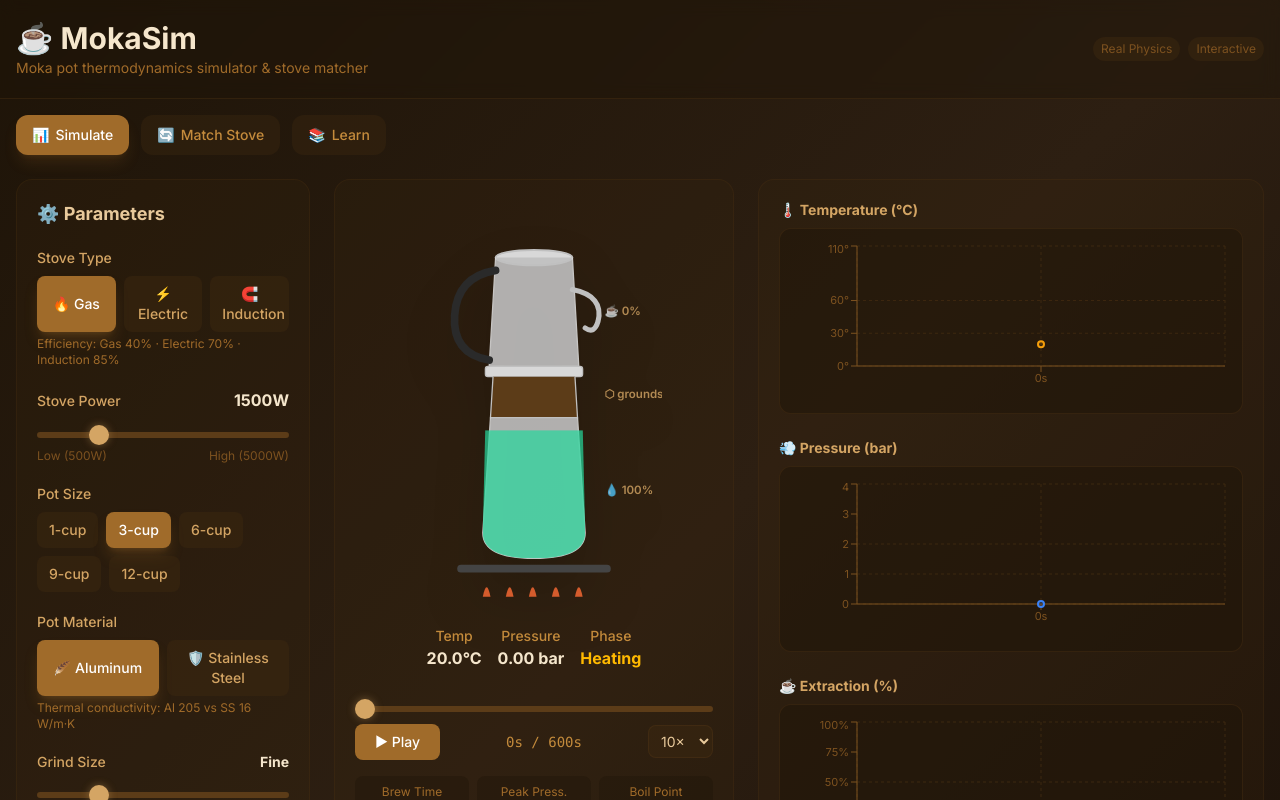
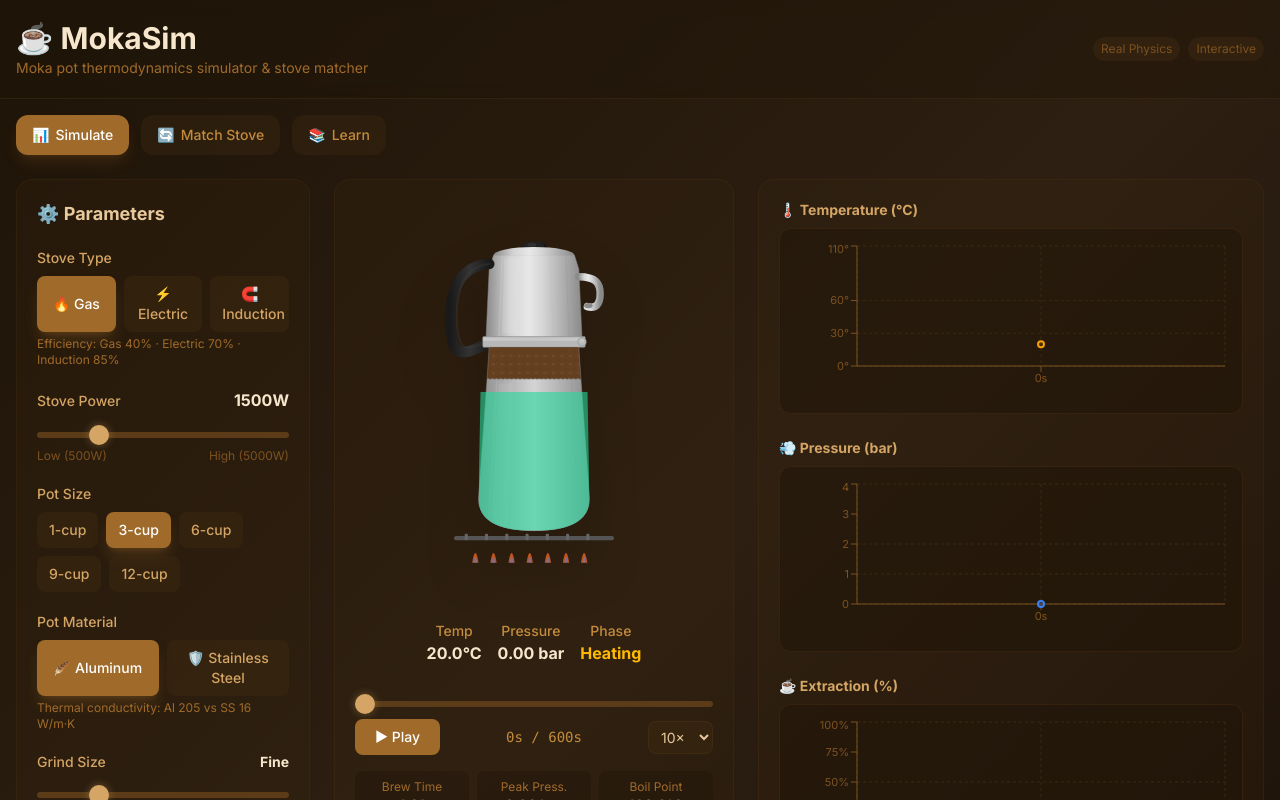
Before and after one commit to tarantellijacob3-Alfred/moka-pot-sim, a React (Vite) app: page / in a window 1280 px wide. Shown: the top 800 px of the page. Built offline with nearby package versions, Linux system fonts and the light colour scheme.

Commit message:
traditional moka pot design: octagonal body, bakelite handle/knob, blue inner flames, metallic gradients, safety valve

```diff
--- a/src/components/MokaPotDiagram.tsx
+++ b/src/components/MokaPotDiagram.tsx
@@ -11,135 +11,268 @@ export default function MokaPotDiagram({ currentPoint, potMaterial }: Props) {
   const pressure = currentPoint?.pressure || 0
   const extraction = currentPoint?.extractionPct || 0
 
-  // Water level decreases as extraction progresses
   const waterLevel = Math.max(0, 100 - extraction)
-  // Coffee level in upper chamber increases
   const coffeeLevel = extraction
 
-  // Color based on temperature
-  const waterHue = Math.max(0, 200 - (temp / 100) * 200) // blue → red
+  // Water color based on temperature
+  const waterHue = Math.max(0, 200 - (temp / 100) * 200)
   const waterColor = `hsl(${waterHue}, 70%, 50%)`
 
-  // Steam bubbles visible when near boiling
   const showBubbles = temp > 85
-  const showSteam = phase === 'brewing' || (temp > 95)
+  const showSteam = phase === 'brewing' || temp > 95
 
-  const potColor = potMaterial === 'aluminum' ? '#c0c0c0' : '#808080'
-  const potHighlight = potMaterial === 'aluminum' ? '#d8d8d8' : '#999'
+  // Material colors
+  const potBody = potMaterial === 'aluminum' ? '#b8b8b8' : '#707070'
+  const potLight = potMaterial === 'aluminum' ? '#d4d4d4' : '#909090'
+  const potDark = potMaterial === 'aluminum' ? '#8a8a8a' : '#505050'
+  const potShine = potMaterial === 'aluminum' ? '#e8e8e8' : '#a0a0a0'
 
   return (
     <div className="flex flex-col items-center">
-      <svg viewBox="0 0 200 320" className="w-48 sm:w-56 md:w-64 drop-shadow-2xl">
-        {/* Steam coming out of top */}
+      <svg viewBox="0 0 240 380" className="w-48 sm:w-56 md:w-64 drop-shadow-2xl">
+        <defs>
+          {/* Metallic gradient for pot body */}
+          <linearGradient id="potGradient" x1="0" y1="0" x2="1" y2="0">
+            <stop offset="0%" stopColor={potDark} />
+            <stop offset="25%" stopColor={potLight} />
+            <stop offset="45%" stopColor={potShine} />
+            <stop offset="60%" stopColor={potLight} />
+            <stop offset="100%" stopColor={potDark} />
+          </linearGradient>
+          <linearGradient id="potGradientDark" x1="0" y1="0" x2="1" y2="0">
+            <stop offset="0%" stopColor={potDark} />
+            <stop offset="30%" stopColor={potBody} />
+            <stop offset="50%" stopColor={potLight} />
+            <stop offset="70%" stopColor={potBody} />
+            <stop offset="100%" stopColor={potDark} />
+          </linearGradient>
+          {/* Lid knob gradient */}
+          <radialGradient id="knobGradient" cx="40%" cy="35%">
+            <stop offset="0%" stopColor="#333" />
+            <stop offset="100%" stopColor="#111" />
+          </radialGradient>
+          {/* Handle gradient */}
+          <linearGradient id="handleGradient" x1="0" y1="0" x2="1" y2="0">
+            <stop offset="0%" stopColor="#1a1a1a" />
+            <stop offset="50%" stopColor="#333" />
+            <stop offset="100%" stopColor="#1a1a1a" />
+          </linearGradient>
+        </defs>
+
+        {/* ====== STEAM ====== */}
         {showSteam && (
-          <g className="animate-pulse">
-            {[0, 1, 2].map(i => (
+          <g opacity="0.6">
+            {[0, 1, 2, 3, 4].map(i => (
               <g key={i}>
-                <circle
-                  cx={85 + i * 15}
-                  cy={25 - i * 8}
-                  r={4 + i}
-                  fill="rgba(255,255,255,0.15)"
+                <path
+                  d={`M ${105 + i * 8} 42 Q ${100 + i * 8} ${25 - i * 3} ${108 + i * 8} ${10 - i * 2}`}
+                  fill="none"
+                  stroke="rgba(255,255,255,0.2)"
+                  strokeWidth="3"
+                  strokeLinecap="round"
                 >
                   <animate
-                    attributeName="cy"
-                    values={`${25 - i * 8};${5 - i * 8};${25 - i * 8}`}
-                    dur={`${2 + i * 0.5}s`}
+                    attributeName="opacity"
+                    values="0.3;0.05;0.3"
+                    dur={`${1.5 + i * 0.4}s`}
                     repeatCount="indefinite"
                   />
                   <animate
-                    attributeName="opacity"
-                    values="0.3;0.05;0.3"
-                    dur={`${2 + i * 0.5}s`}
+                    attributeName="d"
+                    values={`M ${105 + i * 8} 42 Q ${100 + i * 8} ${25 - i * 3} ${108 + i * 8} ${10 - i * 2};M ${105 + i * 8} 42 Q ${112 + i * 8} ${20 - i * 3} ${103 + i * 8} ${5 - i * 2};M ${105 + i * 8} 42 Q ${100 + i * 8} ${25 - i * 3} ${108 + i * 8} ${10 - i * 2}`}
+                    dur={`${2 + i * 0.3}s`}
                     repeatCount="indefinite"
                   />
-                </circle>
+                </path>
               </g>
             ))}
           </g>
         )}
 
-        {/* === UPPER CHAMBER (collector) === */}
-        {/* Lid / top */}
-        <ellipse cx="100" cy="45" rx="30" ry="6" fill={potHighlight} stroke={potColor} strokeWidth="1.5" />
+        {/* ====== LID KNOB (black bakelite) ====== */}
+        <ellipse cx="120" cy="44" rx="12" ry="5" fill="url(#knobGradient)" />
+        <rect x="112" y="44" width="16" height="6" rx="2" fill="url(#knobGradient)" />
+        <ellipse cx="120" cy="43" rx="10" ry="4" fill="#222" />
+        <ellipse cx="118" cy="42" rx="4" ry="2" fill="#444" opacity="0.4" />
 
-        {/* Upper body */}
+        {/* ====== LID ====== */}
+        <ellipse cx="120" cy="52" rx="38" ry="8" fill="url(#potGradient)" />
         <path
-          d={`M 70 45 L 65 130 L 135 130 L 130 45`}
-          fill={potColor}
-          stroke={potHighlight}
-          strokeWidth="1"
-          opacity="0.9"
+          d="M 82 52 Q 82 56 120 58 Q 158 56 158 52"
+          fill={potDark}
+          opacity="0.3"
+        />
+
+        {/* ====== UPPER CHAMBER (octagonal/faceted look) ====== */}
+        <path
+          d="M 82 52 L 78 65 L 75 130 L 165 130 L 162 65 L 158 52"
+          fill="url(#potGradient)"
+          stroke={potDark}
+          strokeWidth="0.5"
+        />
+        {/* Facet lines to suggest octagonal shape */}
+        <line x1="90" y1="54" x2="87" y2="130" stroke={potShine} strokeWidth="0.5" opacity="0.4" />
+        <line x1="150" y1="54" x2="153" y2="130" stroke={potDark} strokeWidth="0.5" opacity="0.4" />
+        <line x1="105" y1="52" x2="102" y2="130" stroke={potShine} strokeWidth="0.3" opacity="0.2" />
+        <line x1="135" y1="52" x2="138" y2="130" stroke={potDark} strokeWidth="0.3" opacity="0.2" />
+
+        {/* Shine highlight on upper body */}
+        <path
+          d="M 92 55 L 90 125 L 105 125 L 107 55"
+          fill={potShine}
+          opacity="0.15"
         />
 
         {/* Coffee filling upper chamber */}
         {coffeeLevel > 0 && (
+          <>
             <clipPath id="upperChamber">
-            <path d={`M 68 50 L 65 130 L 135 130 L 132 50 Z`} />
+              <path d="M 78 56 L 75 130 L 165 130 L 162 56 Z" />
             </clipPath>
-        )}
-        {coffeeLevel > 0 && (
             <rect
-            x="65"
-            y={130 - (coffeeLevel / 100) * 75}
-            width="70"
-            height={(coffeeLevel / 100) * 75}
+              x="75"
+              y={130 - (coffeeLevel / 100) * 70}
+              width="90"
+              height={(coffeeLevel / 100) * 70}
               fill="#3d1a00"
               clipPath="url(#upperChamber)"
-            opacity="0.85"
+              opacity="0.8"
             >
               <animate
                 attributeName="opacity"
-              values="0.75;0.9;0.75"
-              dur="1.5s"
+                values="0.7;0.85;0.7"
+                dur="2s"
                 repeatCount="indefinite"
               />
             </rect>
+            {/* Coffee surface shine */}
+            <line
+              x1="80"
+              y1={130 - (coffeeLevel / 100) * 70}
+              x2="160"
+              y2={130 - (coffeeLevel / 100) * 70}
+              stroke="#5c2a00"
+              strokeWidth="1.5"
+              clipPath="url(#upperChamber)"
+              opacity="0.6"
+            />
+          </>
         )}
 
-        {/* Spout */}
+        {/* ====== SPOUT ====== */}
         <path
-          d="M 130 70 Q 155 75 150 95 Q 147 105 140 100"
+          d="M 162 72 C 178 72 182 78 182 88 C 182 98 178 102 170 100"
           fill="none"
-          stroke={potColor}
-          strokeWidth="4"
+          stroke="url(#potGradient)"
+          strokeWidth="7"
+          strokeLinecap="round"
+        />
+        <path
+          d="M 162 72 C 176 72 180 77 180 87 C 180 96 176 99 170 98"
+          fill="none"
+          stroke={potShine}
+          strokeWidth="1"
+          opacity="0.3"
+        />
+        {/* Spout opening */}
+        <ellipse cx="171" cy="99" rx="4" ry="2.5" fill={potDark} />
+
+        {/* ====== HANDLE (black bakelite, curved) ====== */}
+        <path
+          d="M 78 60 C 45 62 40 95 42 120 C 44 145 50 148 75 135"
+          fill="none"
+          stroke="url(#handleGradient)"
+          strokeWidth="10"
+          strokeLinecap="round"
+          strokeLinejoin="round"
+        />
+        {/* Handle inner highlight */}
+        <path
+          d="M 78 60 C 50 62 46 95 48 118 C 50 140 54 143 75 133"
+          fill="none"
+          stroke="#444"
+          strokeWidth="2"
+          opacity="0.3"
           strokeLinecap="round"
         />
 
-        {/* Handle */}
+        {/* ====== WAIST / JOINT BAND ====== */}
+        <rect x="72" y="128" width="96" height="10" rx="1" fill={potBody} stroke={potDark} strokeWidth="0.5" />
+        <rect x="72" y="129" width="96" height="3" fill={potShine} opacity="0.3" />
+        {/* Safety valve bump */}
+        <circle cx="165" cy="133" r="4" fill={potBody} stroke={potDark} strokeWidth="0.5" />
+        <circle cx="165" cy="132" r="2" fill={potShine} opacity="0.3" />
+
+        {/* ====== FILTER BASKET (inside, visible through cross-section feel) ====== */}
         <path
-          d="M 70 55 Q 40 60 38 90 Q 36 120 65 125"
-          fill="none"
-          stroke="#2a2a2a"
-          strokeWidth="6"
-          strokeLinecap="round"
+          d="M 78 138 L 76 168 L 164 168 L 162 138"
+          fill="#6b4423"
+          stroke={potDark}
+          strokeWidth="0.5"
+          opacity="0.9"
+        />
+        {/* Grounds texture */}
+        <pattern id="groundsPattern" x="0" y="0" width="8" height="8" patternUnits="userSpaceOnUse">
+          <circle cx="2" cy="2" r="1.2" fill="#8B5E3C" opacity="0.6" />
+          <circle cx="6" cy="6" r="1" fill="#4a2c0a" opacity="0.4" />
+          <circle cx="5" cy="2" r="0.8" fill="#7a4a28" opacity="0.5" />
+        </pattern>
+        <rect x="78" y="140" width="84" height="26" fill="url(#groundsPattern)" opacity="0.7" />
+        {/* Perforated plate line */}
+        <line x1="76" y1="168" x2="164" y2="168" stroke={potDark} strokeWidth="1.5" strokeDasharray="2,2" />
+
+        {/* ====== LOWER CHAMBER (boiler) ====== */}
+        <path
+          d="M 76 168 L 68 280 Q 68 310 120 310 Q 172 310 172 280 L 164 168"
+          fill="url(#potGradientDark)"
+          stroke={potDark}
+          strokeWidth="0.5"
+        />
+        {/* Facet lines on lower body */}
+        <line x1="85" y1="170" x2="78" y2="300" stroke={potShine} strokeWidth="0.5" opacity="0.3" />
+        <line x1="155" y1="170" x2="162" y2="300" stroke={potDark} strokeWidth="0.5" opacity="0.3" />
+        {/* Shine on lower body */}
+        <path
+          d="M 87 172 L 80 295 Q 82 305 95 307 L 100 172"
+          fill={potShine}
+          opacity="0.1"
         />
 
-        {/* === MIDDLE SECTION (filter/grounds) === */}
-        <rect x="62" y="130" width="76" height="8" rx="2" fill={potHighlight} stroke={potColor} strokeWidth="1" />
+        {/* Water in lower chamber */}
+        <clipPath id="lowerChamber">
+          <path d="M 70 172 L 68 280 Q 68 310 120 310 Q 172 310 172 280 L 170 172 Z" />
+        </clipPath>
+        <rect
+          x="68"
+          y={310 - (waterLevel / 100) * 130}
+          width="104"
+          height={(waterLevel / 100) * 130}
+          fill={waterColor}
+          clipPath="url(#lowerChamber)"
+          opacity="0.6"
+        />
 
-        {/* Filter basket with grounds */}
-        <path
-          d="M 68 138 L 66 170 L 134 170 L 132 138"
-          fill="#5c3c18"
-          stroke={potColor}
-          strokeWidth="1"
-        />
-        {/* Grounds texture dots */}
-        {phase === 'brewing' && (
-          <g opacity="0.6">
-            {Array.from({ length: 8 }).map((_, i) => (
+        {/* Bubbles */}
+        {showBubbles && (
+          <g clipPath="url(#lowerChamber)">
+            {[0, 1, 2, 3, 4, 5].map(i => (
               <circle
                 key={i}
-                cx={80 + (i % 4) * 15}
-                cy={148 + Math.floor(i / 4) * 12}
-                r="2"
-                fill="#8B4513"
+                cx={90 + i * 14}
+                cy={290}
+                r={1.5 + (i % 3)}
+                fill="rgba(255,255,255,0.35)"
               >
                 <animate
-                  attributeName="r"
-                  values="2;3;2"
-                  dur={`${1 + i * 0.2}s`}
+                  attributeName="cy"
+                  values={`${290};${220};${290}`}
+                  dur={`${1.2 + i * 0.25}s`}
+                  repeatCount="indefinite"
+                />
+                <animate
+                  attributeName="opacity"
+                  values="0.4;0;0.4"
+                  dur={`${1.2 + i * 0.25}s`}
                   repeatCount="indefinite"
                 />
               </circle>
@@ -147,90 +280,50 @@ export default function MokaPotDiagram({ currentPoint, potMaterial }: Props) {
           </g>
         )}
 
-        {/* === LOWER CHAMBER (boiler) === */}
+        {/* ====== STOVE GRATE ====== */}
+        <rect x="45" y="315" width="150" height="4" rx="2" fill="#555" />
+        {/* Grate bars */}
+        {[0, 1, 2, 3, 4, 5, 6].map(i => (
+          <rect key={i} x={55 + i * 19} y="313" width="3" height="6" rx="1" fill="#666" />
+        ))}
+
+        {/* Flames */}
+        <g>
+          {[0, 1, 2, 3, 4, 5, 6].map(i => (
+            <g key={i}>
+              {/* Outer flame (orange) */}
               <path
-          d="M 66 170 L 60 260 Q 60 280 100 280 Q 140 280 140 260 L 134 170"
-          fill={potColor}
-          stroke={potHighlight}
-          strokeWidth="1"
-          opacity="0.9"
-        />
-
-        {/* Water in lower chamber */}
-        <clipPath id="lowerChamber">
-          <path d="M 62 175 L 60 260 Q 60 280 100 280 Q 140 280 140 260 L 138 175 Z" />
-        </clipPath>
-        <rect
-          x="60"
-          y={280 - (waterLevel / 100) * 100}
-          width="80"
-          height={(waterLevel / 100) * 100}
-          fill={waterColor}
-          clipPath="url(#lowerChamber)"
-          opacity="0.7"
-        />
-
-        {/* Bubbles in water when heating */}
-        {showBubbles && (
-          <g clipPath="url(#lowerChamber)">
-            {[0, 1, 2, 3, 4].map(i => (
-              <circle
-                key={i}
-                cx={80 + i * 12}
-                cy={260}
-                r={2 + Math.random() * 2}
-                fill="rgba(255,255,255,0.4)"
-              >
-                <animate
-                  attributeName="cy"
-                  values={`${260};${200};${260}`}
-                  dur={`${1.5 + i * 0.3}s`}
-                  repeatCount="indefinite"
-                />
-                <animate
-                  attributeName="opacity"
-                  values="0.5;0;0.5"
-                  dur={`${1.5 + i * 0.3}s`}
-                  repeatCount="indefinite"
-                />
-              </circle>
-            ))}
-          </g>
-        )}
-
-        {/* === STOVE / HEAT SOURCE === */}
-        <rect x="40" y="285" width="120" height="6" rx="3" fill="#444" />
-        {/* Flame / heat indicators */}
-        <g>
-          {[0, 1, 2, 3, 4].map(i => (
-            <path
-              key={i}
-              d={`M ${60 + i * 18} 310 Q ${63 + i * 18} 295 ${66 + i * 18} 310`}
-              fill={phase !== 'done' ? '#ff6b35' : '#555'}
-              opacity={phase !== 'done' ? 0.8 : 0.3}
+                d={`M ${62 + i * 17} 340 Q ${65 + i * 17} ${phase !== 'done' ? 322 : 335} ${68 + i * 17} 340`}
+                fill={phase !== 'done' ? '#ff6b20' : '#444'}
+                opacity={phase !== 'done' ? 0.7 : 0.2}
               >
                 {phase !== 'done' && (
                   <animate
                     attributeName="d"
-                  values={`M ${60 + i * 18} 310 Q ${63 + i * 18} 295 ${66 + i * 18} 310;M ${60 + i * 18} 310 Q ${63 + i * 18} 290 ${66 + i * 18} 310;M ${60 + i * 18} 310 Q ${63 + i * 18} 295 ${66 + i * 18} 310`}
-                  dur={`${0.5 + i * 0.1}s`}
+                    values={`M ${62 + i * 17} 340 Q ${65 + i * 17} 322 ${68 + i * 17} 340;M ${62 + i * 17} 340 Q ${65 + i * 17} 318 ${68 + i * 17} 340;M ${62 + i * 17} 340 Q ${65 + i * 17} 322 ${68 + i * 17} 340`}
+                    dur={`${0.4 + i * 0.08}s`}
                     repeatCount="indefinite"
                   />
                 )}
               </path>
+              {/* Inner flame (blue) */}
+              {phase !== 'done' && (
+                <path
+                  d={`M ${63.5 + i * 17} 340 Q ${65 + i * 17} 328 ${66.5 + i * 17} 340`}
+                  fill="#4488ff"
+                  opacity="0.5"
+                >
+                  <animate
+                    attributeName="d"
+                    values={`M ${63.5 + i * 17} 340 Q ${65 + i * 17} 328 ${66.5 + i * 17} 340;M ${63.5 + i * 17} 340 Q ${65 + i * 17} 325 ${66.5 + i * 17} 340;M ${63.5 + i * 17} 340 Q ${65 + i * 17} 328 ${66.5 + i * 17} 340`}
+                    dur={`${0.35 + i * 0.07}s`}
+                    repeatCount="indefinite"
+                  />
+                </path>
+              )}
+            </g>
           ))}
         </g>
-
-        {/* Labels */}
-        <text x="155" y="90" fill="#d4a564" fontSize="9" fontWeight="600" opacity="0.8">
-          ☕ {coffeeLevel.toFixed(0)}%
-        </text>
-        <text x="155" y="155" fill="#d4a564" fontSize="9" fontWeight="600" opacity="0.8">
-          ⬡ grounds
-        </text>
-        <text x="155" y="230" fill="#d4a564" fontSize="9" fontWeight="600" opacity="0.8">
-          💧 {waterLevel.toFixed(0)}%
-        </text>
       </svg>
 
       {/* Status indicators */}
```
Lines whose indentation alone changed are shown as unchanged.
